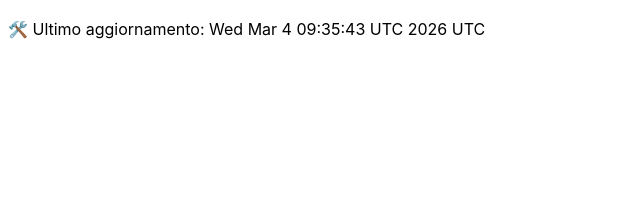
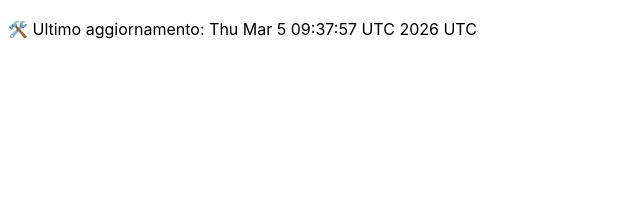
Before and after one commit to DanteTrb/DanteTrb.github.io, a Jekyll site: the page built from badges.md, in a window 1280 px wide. Shown: the top 213 px of the page, without its empty margins (0-640 px from the left). Built offline with Jekyll 4.4.1, drawn with Linux system fonts in a browser that asks for light colours; our own code applies the rules of GitHub Pages for plain Markdown files.

Commit message:
🛠️ Aggiornamento automatico badge

```diff
--- a/badges.md
+++ b/badges.md
@@ -1 +1 @@
-🛠️ Ultimo aggiornamento: Wed Mar  4 09:35:43 UTC 2026 UTC
+🛠️ Ultimo aggiornamento: Thu Mar  5 09:37:57 UTC 2026 UTC
```
